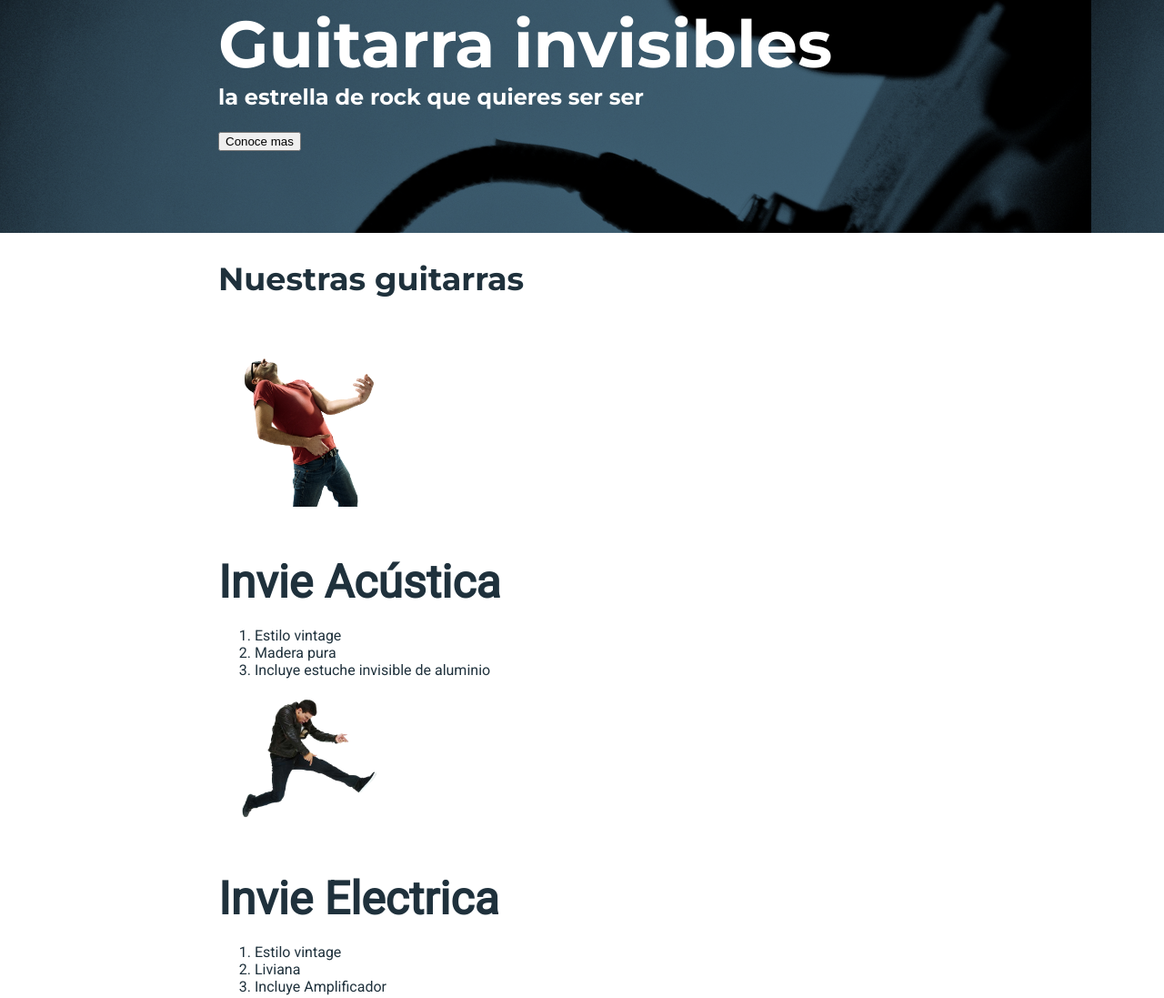
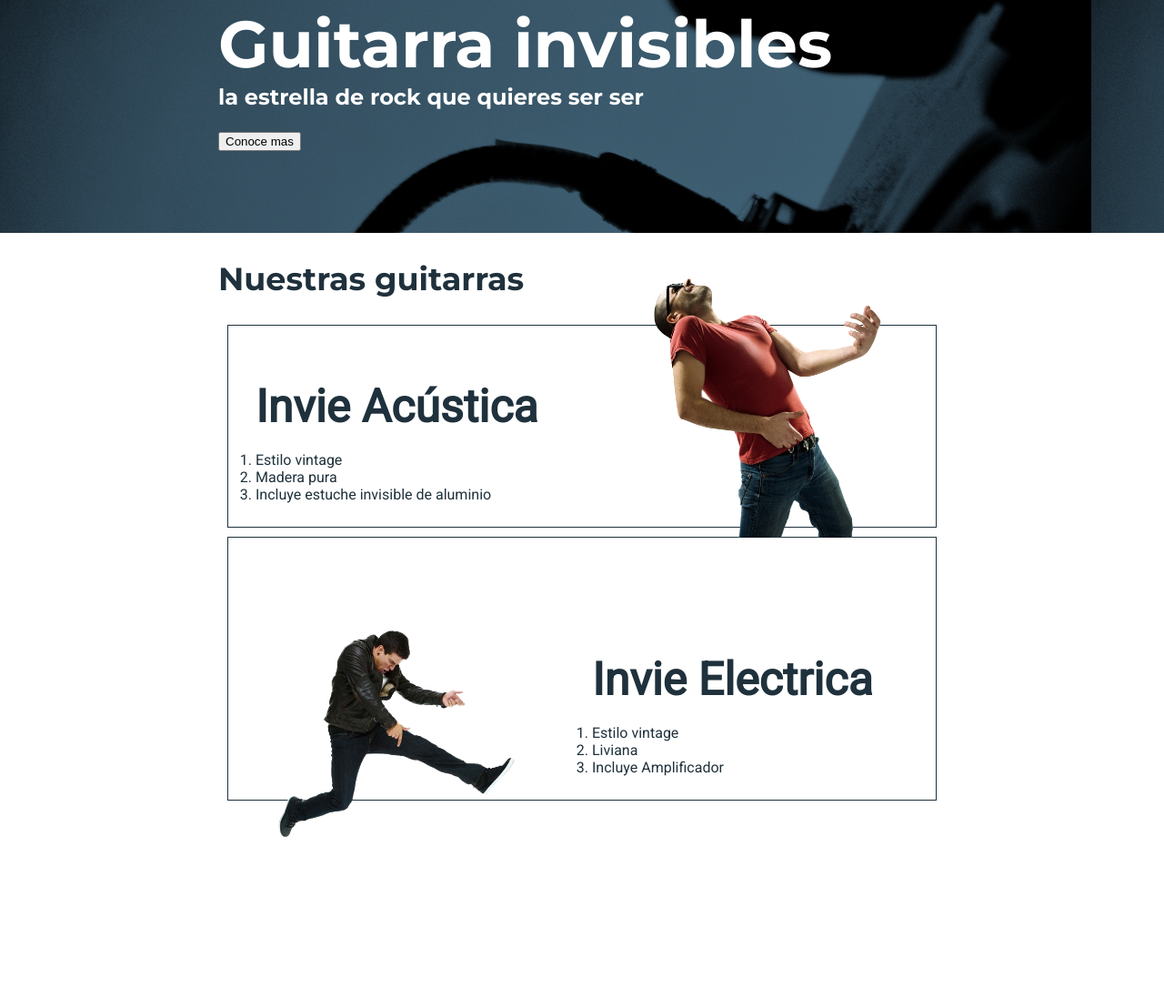
Before and after one commit to leonardcad02/Fletzi, a plain HTML site: page index.html in a window 1280 px wide. Shown: the part 152-1249 px from the top of the page at 91% size. After the commit the page ends 1084 px from the top, so only its background shows below. Drawn offline with Linux system fonts and the light colour scheme.

Commit message:
positions

```diff
--- a/css/invie.css
+++ b/css/invie.css
@@ -65,3 +65,31 @@ body{
   width: 800px;
   margin: auto;
 }
+.guitarra{
+  margin:10px;
+  padding: 10px;
+  /*overflow: hidden;*/
+  border: 1px solid #1f313c;
+}
+.guitarra ol{
+  padding: 0;
+}
+
+.right{
+  float: right;
+  position: relative;
+  top: -127px;
+}
+.left {
+  float: left;
+  position: relative;
+  top: 80px;
+
+}
+.contenedor-guitarra-b{
+  margin-left:370px;
+  padding-left: 20px;
+}
+.contenedor-guitarra-a{
+   padding-left: 20px;
+}
--- a/index.html
+++ b/index.html
@@ -43,23 +43,29 @@
     <!-- guitarra1 -->
     <h2> Nuestras guitarras </h2>
     <article class="guitarra">
-			<img src="imagenes/invie-acustica.png" alt="Guitarra acústica" width="200" >
+      <img class = "right " src="imagenes/invie-acustica.png" alt="Guitarra acústica" width="350" >
+      <div class="contenedor-guitarra-a">
         <h3 class="title-b">Invie Acústica</h3>
         <ol>
           <li> Estilo vintage </li>
           <li> Madera pura </li>
           <li> Incluye estuche invisible de aluminio</li>
         </ol>
+      </div>
+
     </article>
     <!-- guitarra2 -->
     <article class="guitarra">
-			<img src="imagenes/invie-classic.png" alt="Guitarra electrica" width="200">
+      <img class = "left" src="imagenes/invie-classic.png" alt="Guitarra electrica" width="350">
+      <div class="contenedor-guitarra-b">
         <h3 class="title-b">Invie Electrica</h3>
         <ol>
           <li> Estilo vintage </li>
           <li> Liviana </li>
           <li> Incluye Amplificador</li>
         </ol>
+      </div>
+
     </article>
   </section>
 </body>
```
Lines whose indentation alone changed are shown as unchanged.
